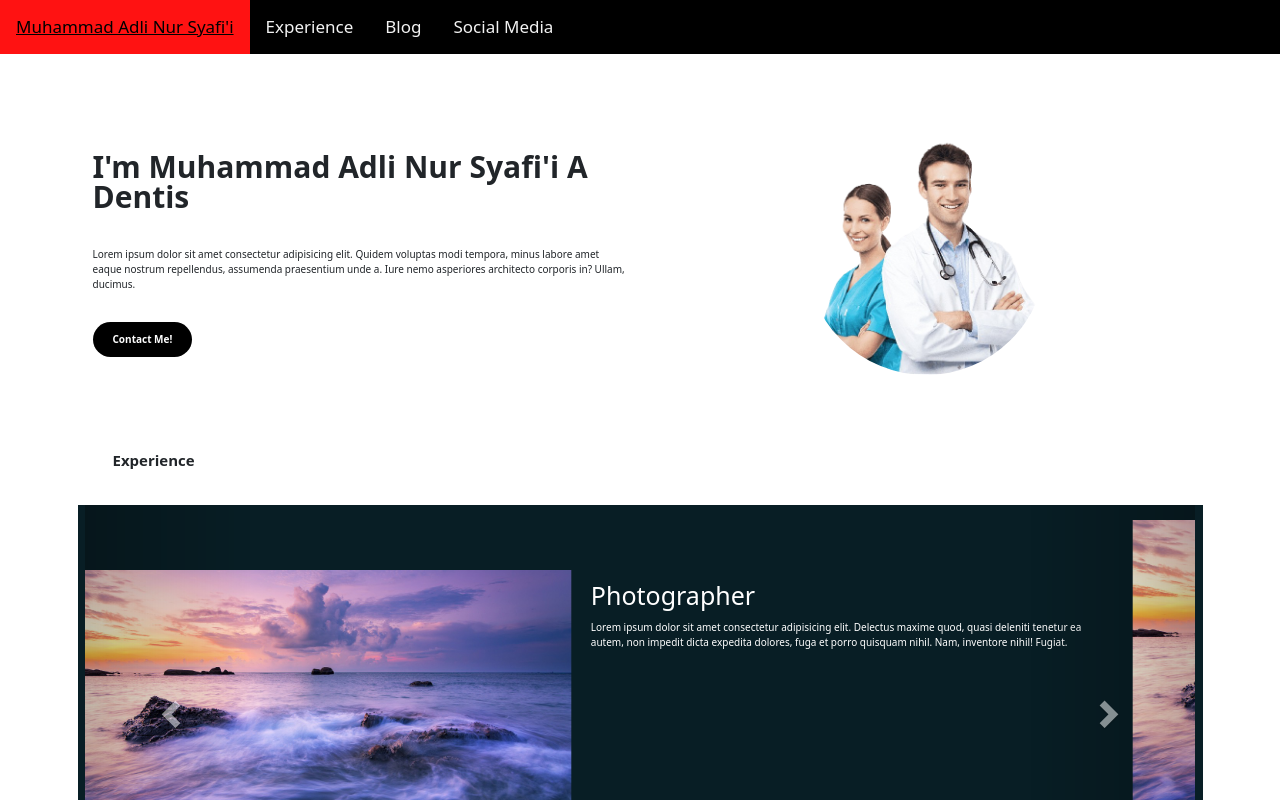
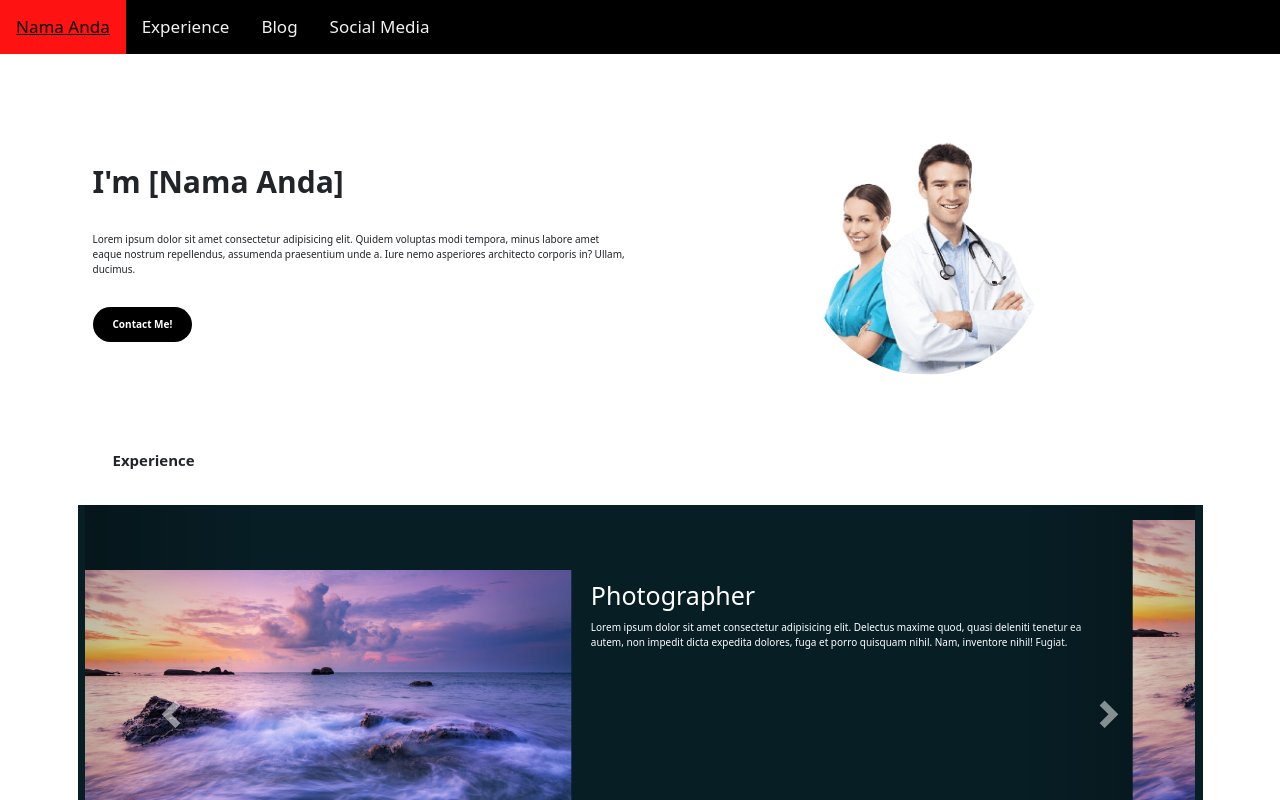
Before and after one commit to DionisiusNRN/project-portofolio1, a plain HTML site: page index.html in a window 1280 px wide. Drawn offline with nearby package versions, Linux system fonts and the light colour scheme.

Commit message:
kerangka porto

```diff
--- a/index.html
+++ b/index.html
@@ -23,7 +23,7 @@
   <body>
     <!-- Navbar Start -->
     <div class="topnav" id="myTopnav">
-      <a href="#home" class="active">Muhammad Adli Nur Syafi'i</a>
+      <a href="#home" class="active">Nama Anda</a>
 
       <a href="#news">Experience</a>
       <a href="#contact">Blog</a>
@@ -41,9 +41,7 @@
         <div class="flex flex-wrap">
           <div class="w-full self-center px-4 lg:w-1/2">
             <div>
-              <h1 class="font-bold text-5xl">
-                I'm Muhammad Adli Nur Syafi'i A Dentis
-              </h1>
+              <h1 class="font-bold text-5xl">I'm [Nama Anda]</h1>
             </div>
             <div>
               <p class="text-base pt-5">
```
